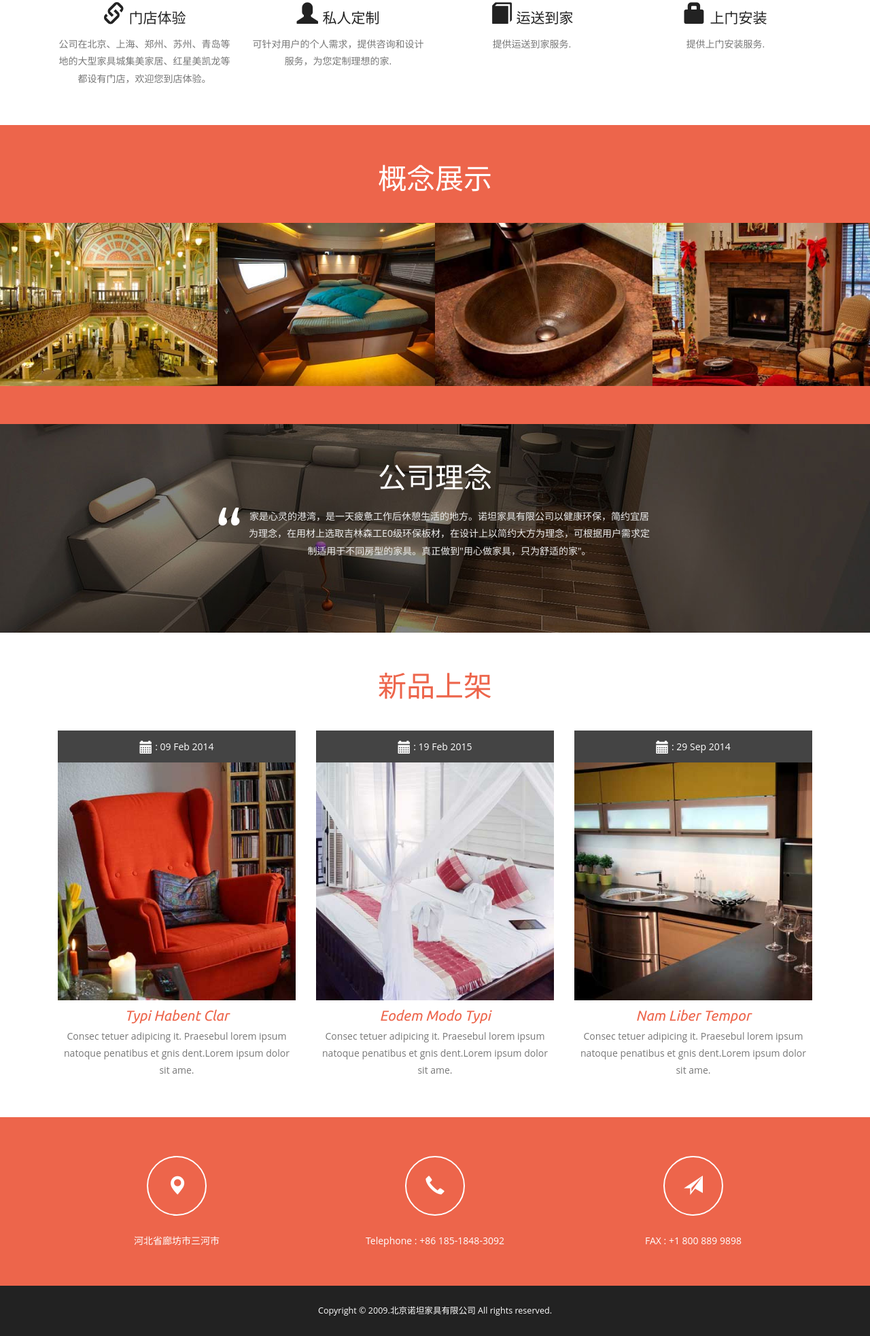
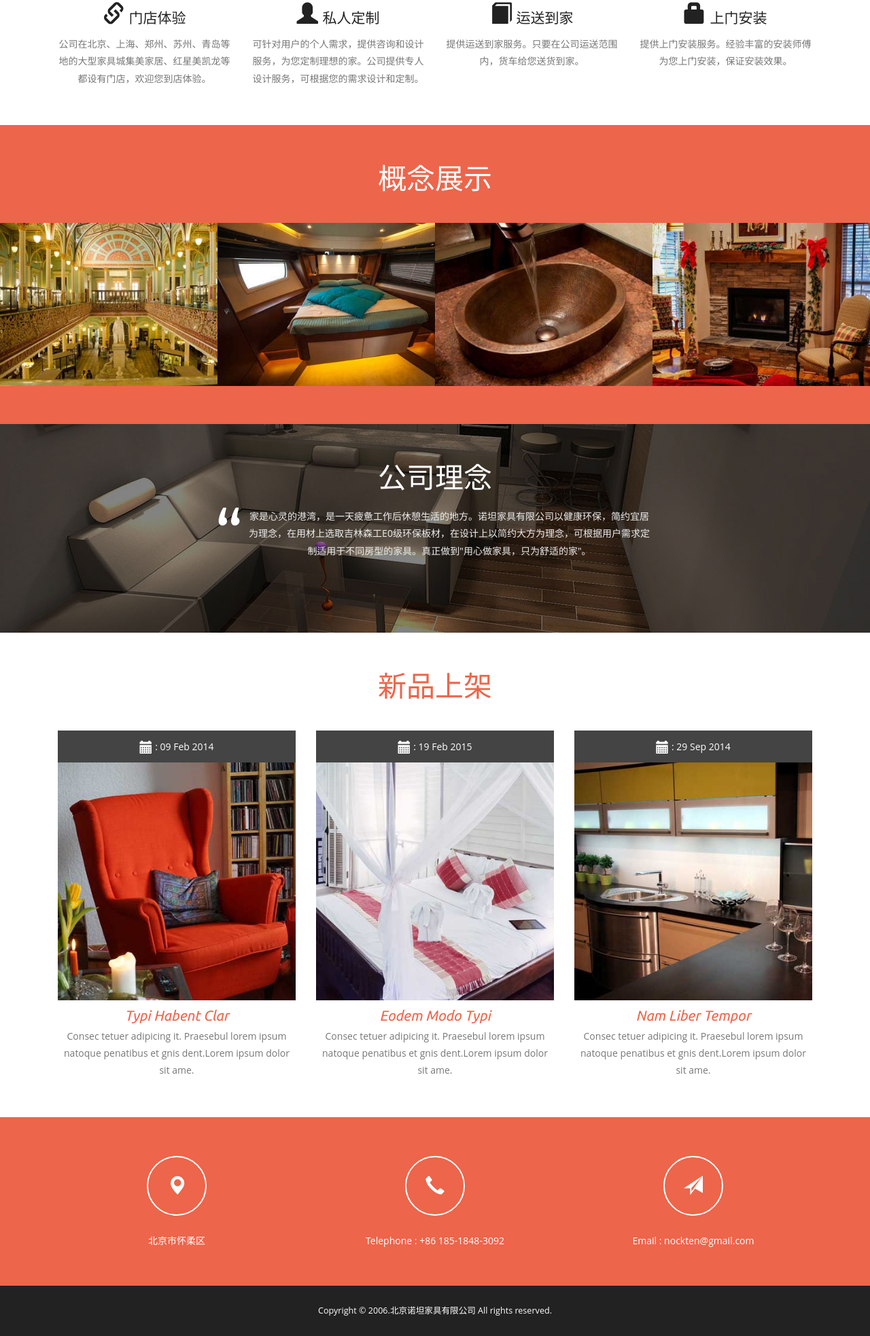
Before and after one commit to Nockten/nockten.github.io, a plain HTML site: page index.html in a window 1280 px wide. Shown: the part 751-2717 px from the top of the page at 68% size. Drawn offline with Linux system fonts and the light colour scheme; files whose address does not match are found by name; a web font is replaced by a local one.

Commit message:
modify a little.

```diff
--- a/index.html
+++ b/index.html
@@ -110,15 +110,15 @@ $(document).ready(function(){
 						</div>
 						<div class="col-md-3 service-grid">
 						<h4><span class="glyphicon glyphicon-user" aria-hidden="true"></span>私人定制</h4>
-						<p>可针对用户的个人需求，提供咨询和设计服务，为您定制理想的家. </p>
+						<p>可针对用户的个人需求，提供咨询和设计服务，为您定制理想的家。公司提供专人设计服务，可根据您的需求设计和定制。 </p>
 						</div>
 						<div class="col-md-3 service-grid">
 						<h4><span class="glyphicon glyphicon-book" aria-hidden="true"></span>运送到家</h4>
-						<p>提供运送到家服务. </p>
+						<p>提供运送到家服务。只要在公司运送范围内，货车给您送货到家。 </p>
 						</div>
 						<div class="col-md-3 service-grid">
 							<h4><span class="glyphicon glyphicon-lock" aria-hidden="true"></span>上门安装</h4>
-							<p>提供上门安装服务. </p>
+							<p>提供上门安装服务。经验丰富的安装师傅为您上门安装，保证安装效果。 </p>
 						</div>
 						<div class="clearfix"></div>
 					</div>
@@ -227,7 +227,7 @@ $(document).ready(function(){
 				<div class="indicate-grids">
 					<div class="col-md-4 indicate-grid">
 						<span class="glyphicon glyphicon-map-marker" aria-hidden="true"></span>
-								<p>河北省廊坊市三河市</p>
+						<p>北京市怀柔区</p>
 					</div>
 					<div class="col-md-4 indicate-grid">
 						<span class="glyphicon glyphicon-earphone" aria-hidden="true"></span>
@@ -235,7 +235,7 @@ $(document).ready(function(){
 					</div>
 					<div class="col-md-4 indicate-grid">
 						<span class="glyphicon glyphicon-send" aria-hidden="true"></span>
-								<p>FAX :  +1 800 889 9898</p>
+						<p>Email :  nockten@gmail.com</p>
 					</div>
 					<div class="clearfix"></div>
 				</div>
@@ -246,7 +246,7 @@ $(document).ready(function(){
 		<div class="footer-section">
 			<div class="container">
 				<div class="footer-top">
-						<p>Copyright &copy; 2009.北京诺坦家具有限公司 All rights reserved.</p>
+					<p>Copyright &copy; 2006.北京诺坦家具有限公司 All rights reserved.</p>
 				</div>
 				<script type="text/javascript">
 						$(document).ready(function() {
```
Also changed, not shown: about.html (+3 -3 lines), concept.html (+3 -3 lines), contact.html (+2 -2 lines), gallery.html (+1 -1 lines), new.html (+3 -3 lines). Lines whose indentation alone changed are shown as unchanged.
